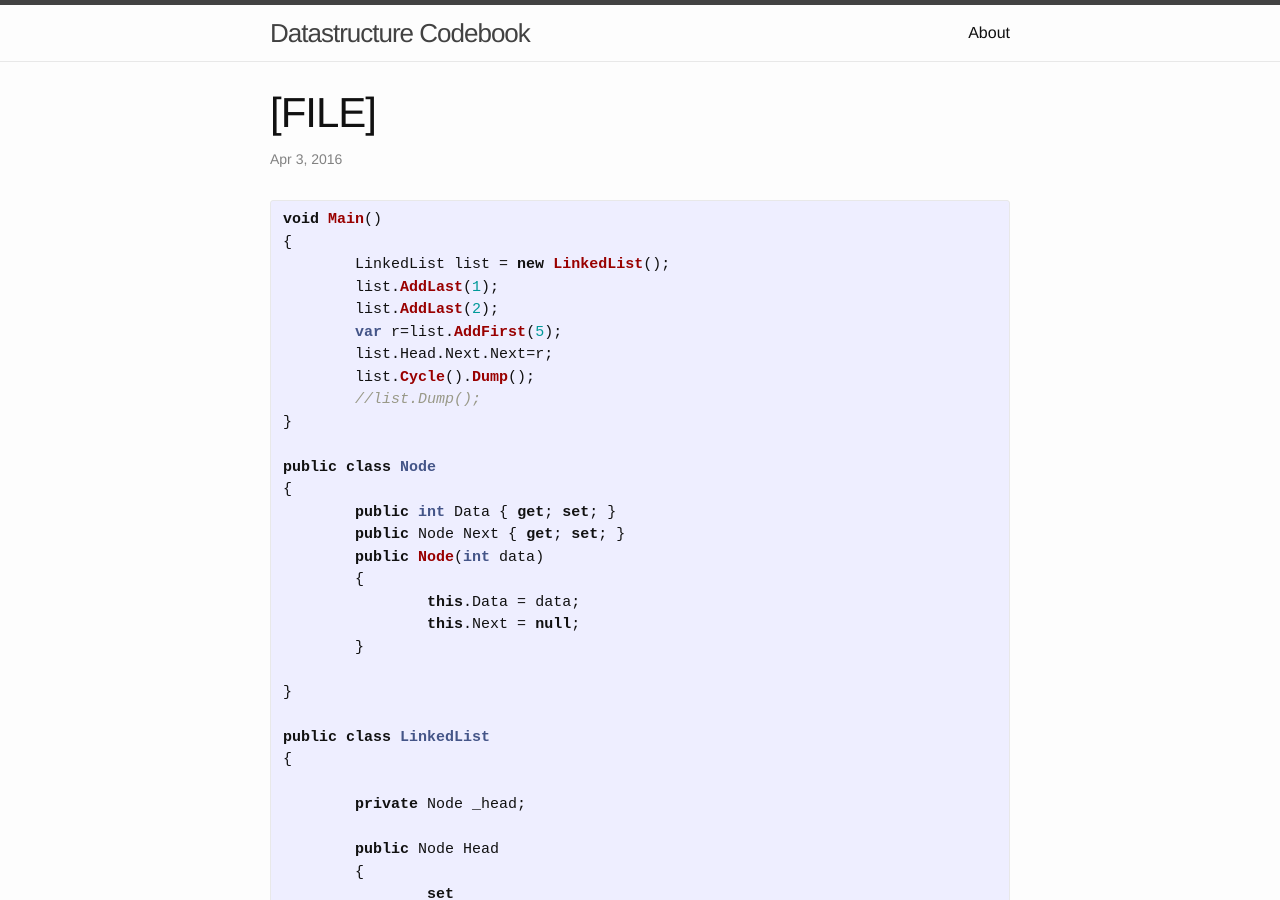
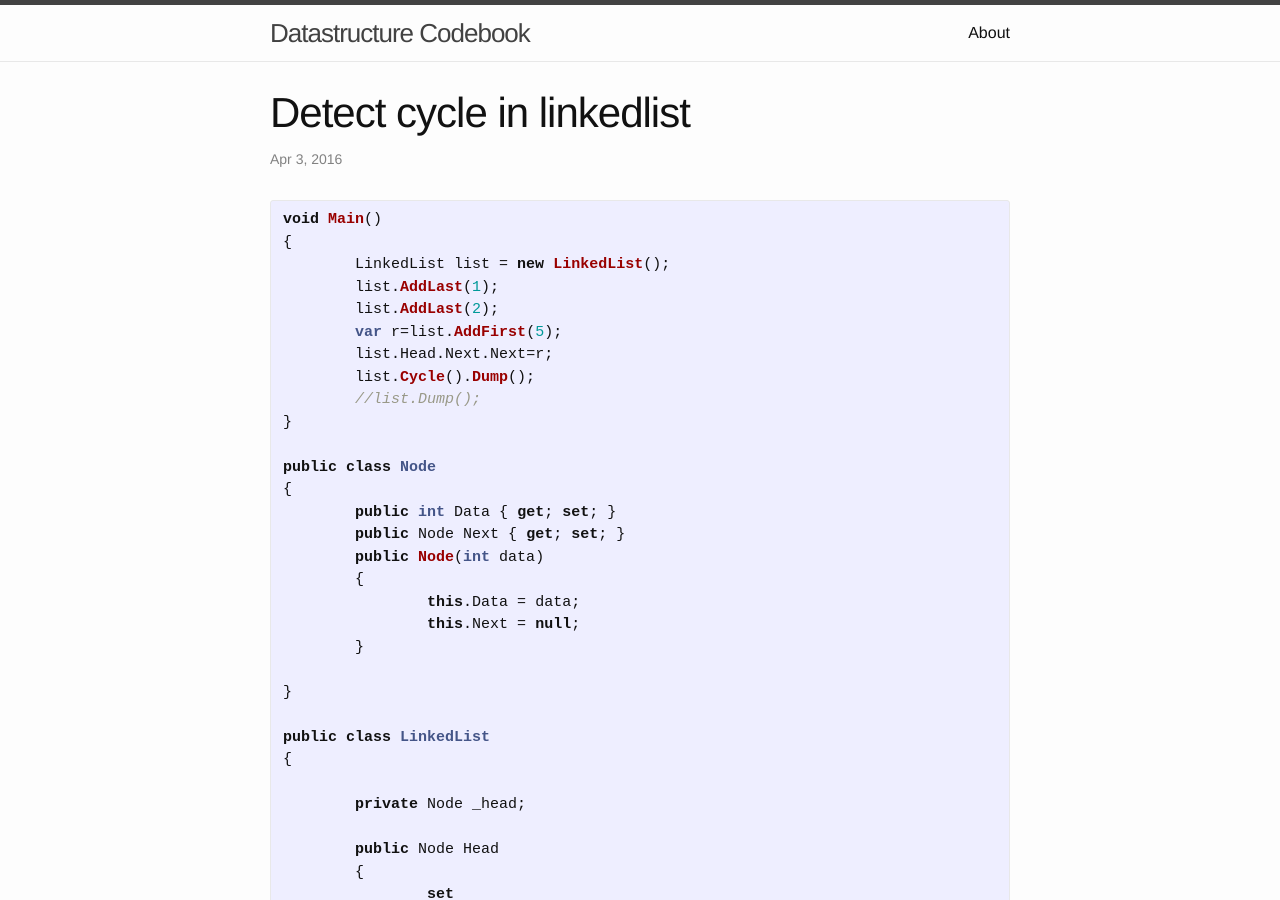
Before and after one commit to dscodebook/dscodebook.github.com, a Jekyll site: the page built from _posts/2016-04-03-LinkListCycle.markdown, in a window 1280 px wide and 900 px high. Built offline with Jekyll 4.4.1, drawn with Linux system fonts in a browser that asks for light colours.

Commit message:
Update 2016-04-03-LinkListCycle.markdown

```diff
--- a/_posts/2016-04-03-LinkListCycle.markdown
+++ b/_posts/2016-04-03-LinkListCycle.markdown
@@ -1,6 +1,6 @@
 ---
 layout: post
-title:  "[FILE]"
+title:  "Detect cycle in linkedlist"
 date:   2016-04-03 19:59:20 +0530
 categories: Sorting
 ---
```
